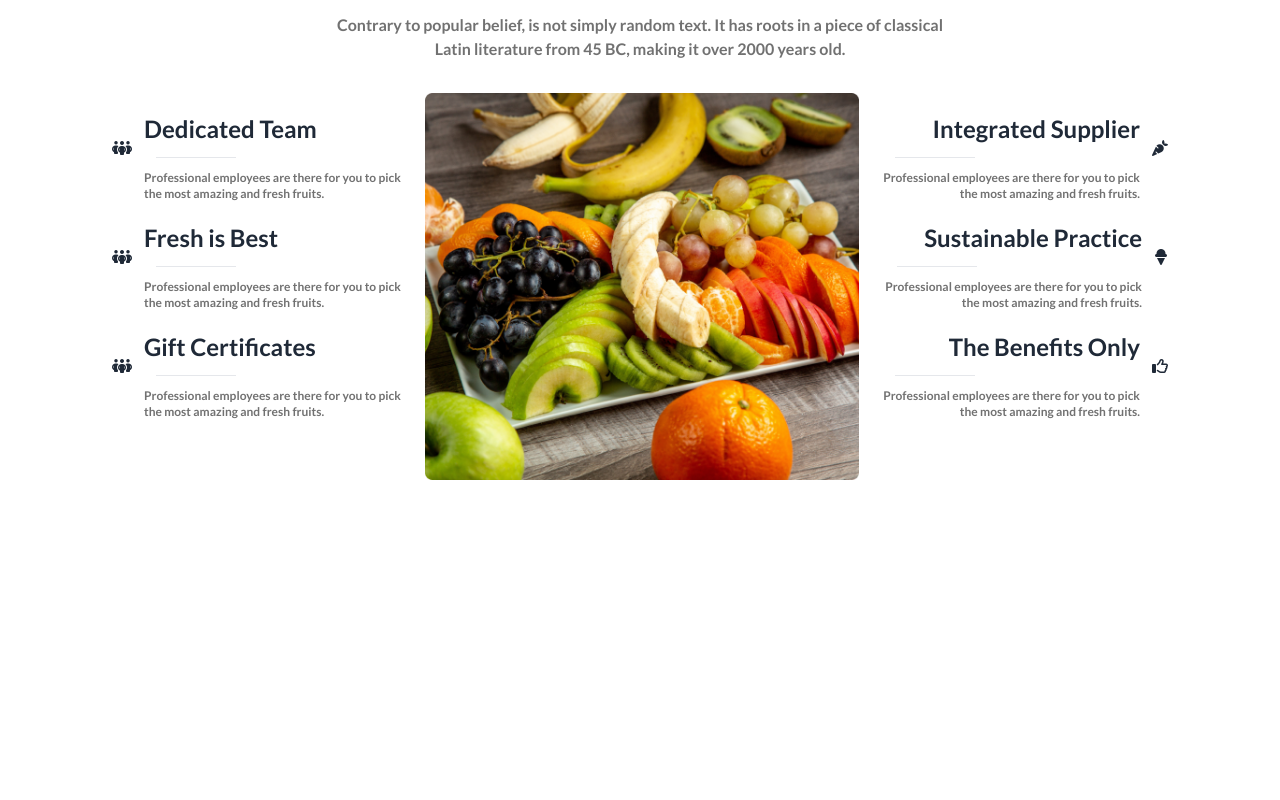
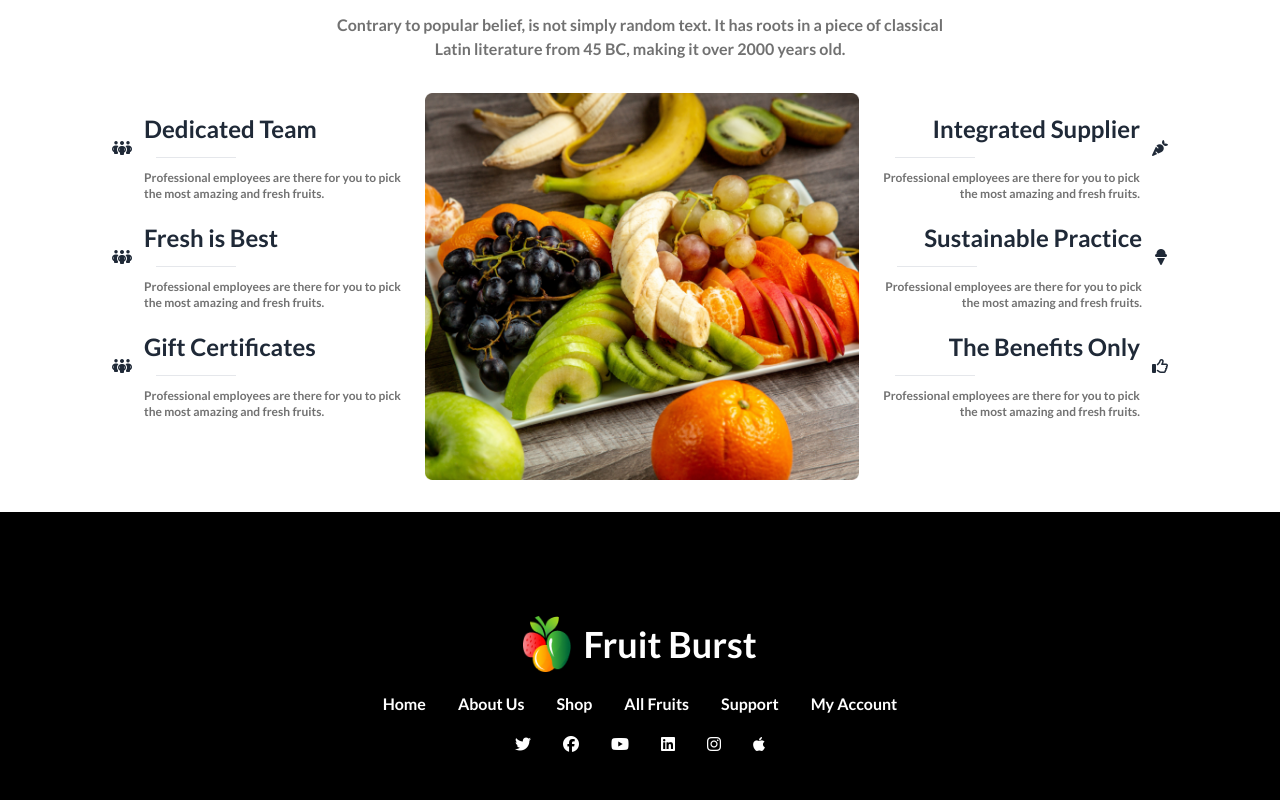
Before and after one commit to Ashik1941/assignment-three, a plain HTML site: page index.html in a window 1280 px wide. Shown: the part 2865-3665 px from the top of the page. Before the commit the page ends 3377 px from the top, so only its background shows below. Drawn offline with nearby package versions, Linux system fonts and the light colour scheme.

Commit message:
finished footer

```diff
--- a/index.html
+++ b/index.html
@@ -541,12 +541,36 @@
             </div>
 
         </section>
+    </main>
+    <footer class="bg-black w-auto h-72 flex items-center justify-center">
+        <div>
+            <div class="navbar-center gap-3 flex justify-center items-center mt-14">
+                <div>
+                    <img class="w-12 h-14" src="images/logo.png" alt="">
+                </div>
+                <div class="text-white text-4xl">
+                    <h2>Fruit Burst</h2>
+                </div>
+            </div>
 
+            <div class="flex text-white font-medium justify-center gap-8 m-5">
+                <p>Home</p>
+                <p>About Us</p>
+                <p>Shop</p>
+                <p>All Fruits</p>
+                <p>Support</p>
+                <p>My Account</p>
+            </div>
 
-
-    </main>
-    <footer>
-
+            <div class="flex text-white justify-center gap-8">
+                <i class="fa-brands fa-twitter"></i>
+                <i class="fa-brands fa-facebook"></i>
+                <i class="fa-brands fa-youtube"></i>
+                <i class="fa-brands fa-linkedin"></i>
+                <i class="fa-brands fa-instagram"></i>
+                <i class="fa-brands fa-apple"></i>
+            </div>
+        </div>
     </footer>
 
 </body>
```
